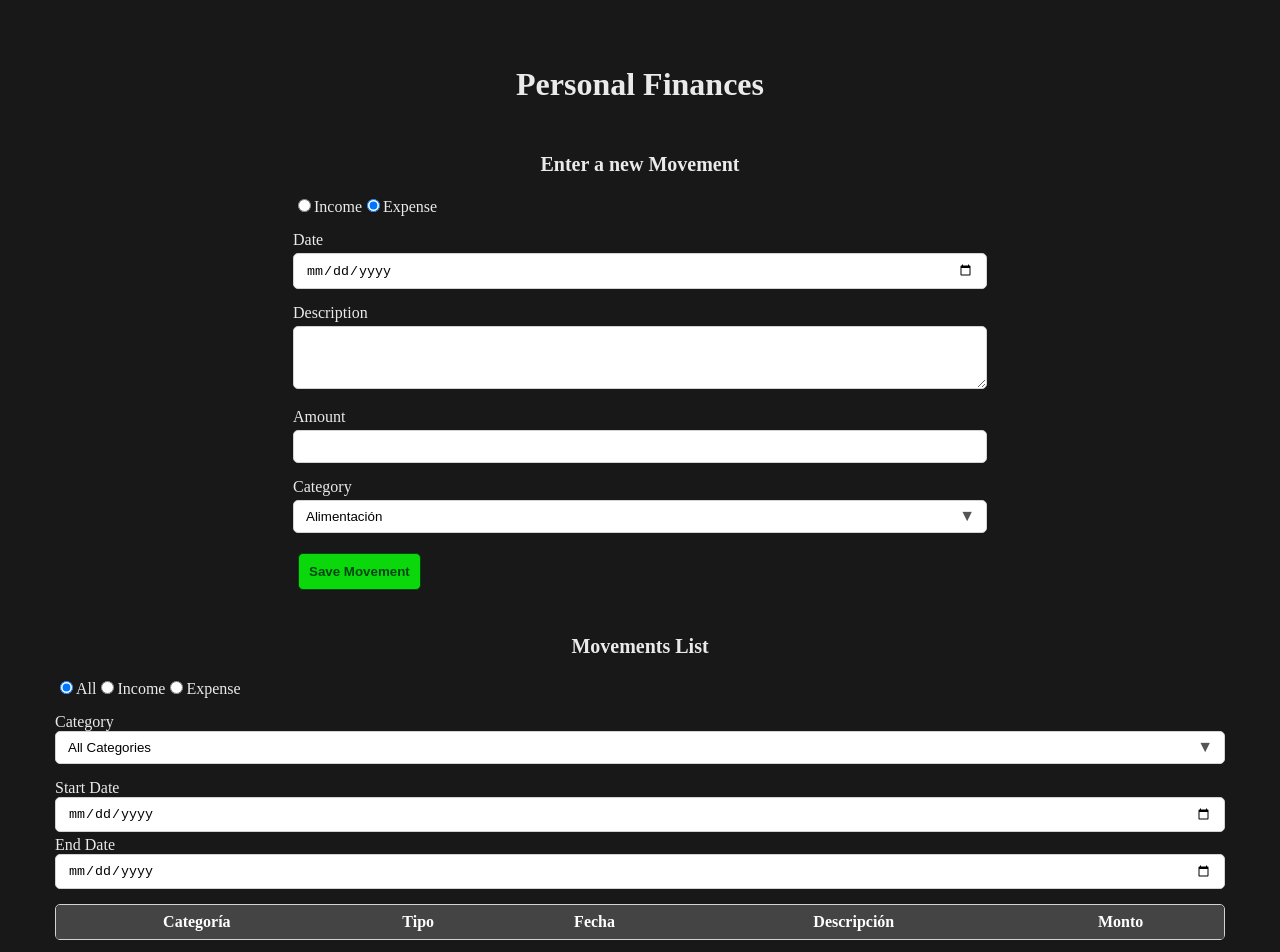
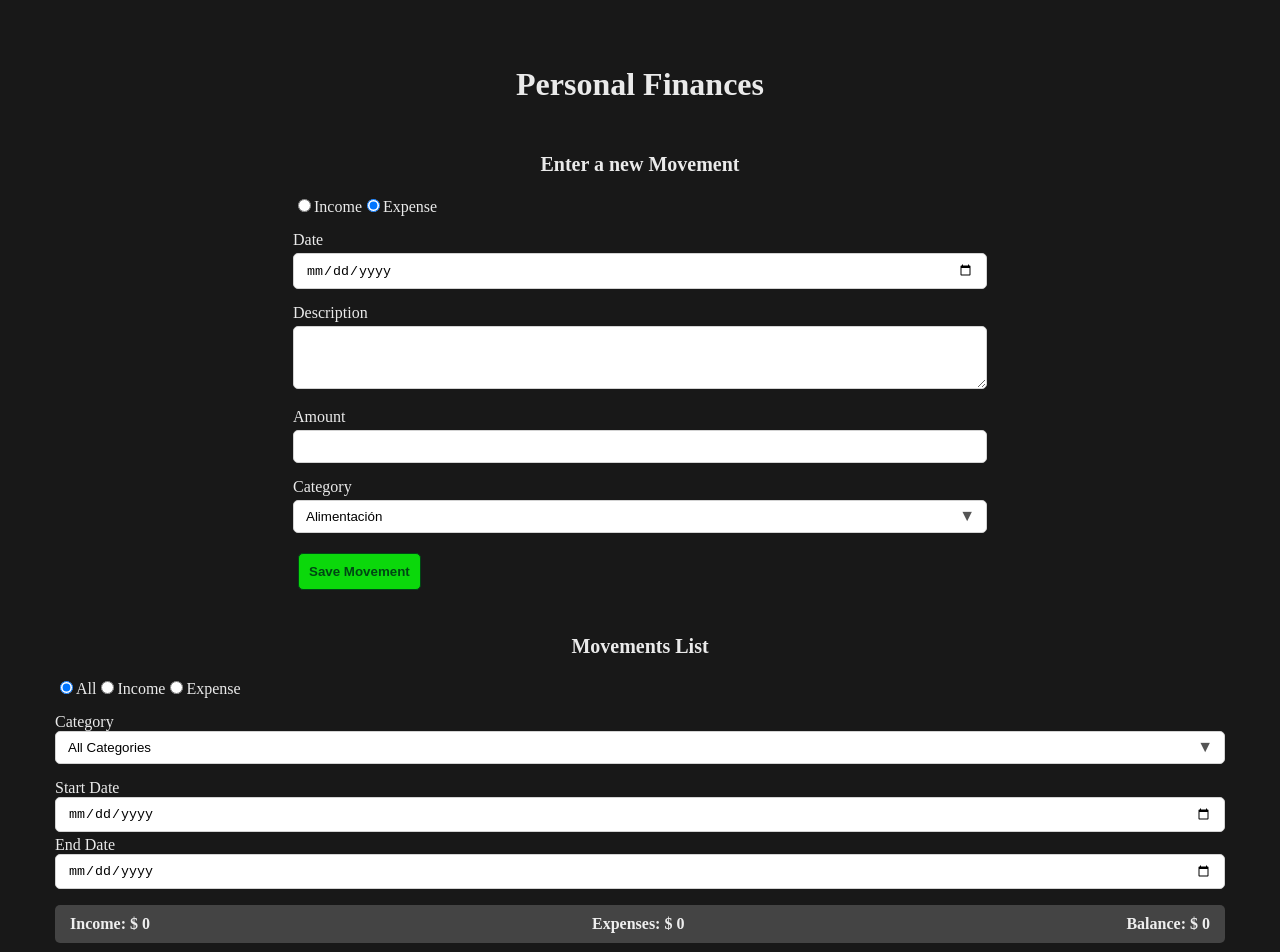
Before and after one commit to gus25888/personal-finance-app, a React (Vite) app in the folder frontend/: page / in a window 1280 px wide. Shown: the top 952 px of the page. Built offline with nearby package versions, Linux system fonts and the light colour scheme.

Commit message:
feat: add totals and balance region and data inside MovementList component

```diff
--- a/frontend/src/App.css
+++ b/frontend/src/App.css
@@ -203,3 +203,18 @@ body {
 .table-row:nth-child(even) {
   background-color: #5a5959;
 }
+
+.movement-totals-container {
+  display: flex;
+  justify-content: space-between;
+  align-items: center;
+
+  background-color: #444;
+  padding: 10px 15px;
+  border-radius: 5px;
+  margin-bottom: 15px;
+}
+
+.movement-total-item {
+  font-weight: 600;
+}
--- a/frontend/src/components/MovementList.tsx
+++ b/frontend/src/components/MovementList.tsx
@@ -25,6 +25,48 @@ const MovementList = ({ movements }: Props): JSX.Element => {
     const [movementStartDate, setMovementStartDate] = useState<string>("");
     const [movementEndDate, setMovementEndDate] = useState<string>("");
 
+    const filteredMovements = movements
+        // type
+        .filter((movement) =>
+            movementType === MOVEMENT_TYPE_FILTER.ALL
+                ? true
+                : movement.type === movementType
+        )
+        // category
+        .filter((movement) =>
+            movementCategory === CATEGORY_FILTER_ALL
+                ? true
+                : movement.categoryId === movementCategory
+        )
+        // start and end date
+        .filter((movement) => {
+            if (!movementStartDate && !movementEndDate) {
+                return true;
+            } else if (movementStartDate && !movementEndDate) {
+                return movement.date >= movementStartDate;
+            } else if (!movementStartDate && movementEndDate) {
+                return movement.date <= movementEndDate;
+            } else {
+                return (
+                    movement.date >= movementStartDate &&
+                    movement.date <= movementEndDate
+                );
+            }
+        });
+
+    let totalIncome = 0,
+        totalExpense = 0;
+
+    filteredMovements.forEach((movement) => {
+        if (movement.type === MOVEMENT_TYPE_FILTER.INCOME) {
+            totalIncome += movement.amount;
+        } else {
+            totalExpense += movement.amount;
+        }
+    });
+
+    const balance = totalIncome - totalExpense;
+
     return (
         <section className="table-section">
             <p className="table-title">Movements List</p>
@@ -38,6 +80,11 @@ const MovementList = ({ movements }: Props): JSX.Element => {
                 movementEndDate={movementEndDate}
                 setMovementEndDate={setMovementEndDate}
             />
+            <p className="movement-totals-container">
+                <span className="movement-total-item">{`Income: $ ${totalIncome}`}</span>
+                <span className="movement-total-item">{`Expenses: $ ${totalExpense}`}</span>
+                <span className="movement-total-item">{`Balance: $ ${balance}`}</span>
+            </p>
             <table className="movements-table">
                 <thead className="table-header">
                     <tr>
@@ -49,40 +96,12 @@ const MovementList = ({ movements }: Props): JSX.Element => {
                     </tr>
                 </thead>
                 <tbody>
-                    {movements
-                        .filter((movement) =>
-                            movementType === MOVEMENT_TYPE_FILTER.ALL
-                                ? true
-                                : movement.type === movementType
-                        )
-                        .filter((movement) =>
-                            movementCategory === CATEGORY_FILTER_ALL
-                                ? true
-                                : movement.categoryId === movementCategory
-                        )
-                        .filter((movement) => {
-                            if (!movementStartDate && !movementEndDate) {
-                                return true;
-                            } else if (movementStartDate && !movementEndDate) {
-                                return movement.date >= movementStartDate;
-                            } else if (!movementStartDate && movementEndDate) {
-                                return movement.date <= movementEndDate;
-                            } else {
-                                return (
-                                    movement.date >= movementStartDate &&
-                                    movement.date <= movementEndDate
-                                );
-                            }
-                        })
-                        .map((movement) => {
-                            const categoryName =
-                                categories.find(
-                                    (c) => c.id === movement.categoryId
-                                )?.name || "N/A";
-                            return (
+                    {filteredMovements.map((movement) => (
                         <tr key={movement.id} className="table-row">
                             <td className="table-cell table-cell-center">
-                                        {categoryName}
+                                {categories.find(
+                                    (c) => c.id === movement.categoryId
+                                )?.name || "N/A"}
                             </td>
                             <td className="table-cell table-cell-center">
                                 {MOVEMENT_TYPE_LABEL[movement.type]}
@@ -97,8 +116,7 @@ const MovementList = ({ movements }: Props): JSX.Element => {
                                 {movement.amount}
                             </td>
                         </tr>
-                            );
-                        })}
+                    ))}
                 </tbody>
             </table>
         </section>
```
Lines whose indentation alone changed are shown as unchanged.
